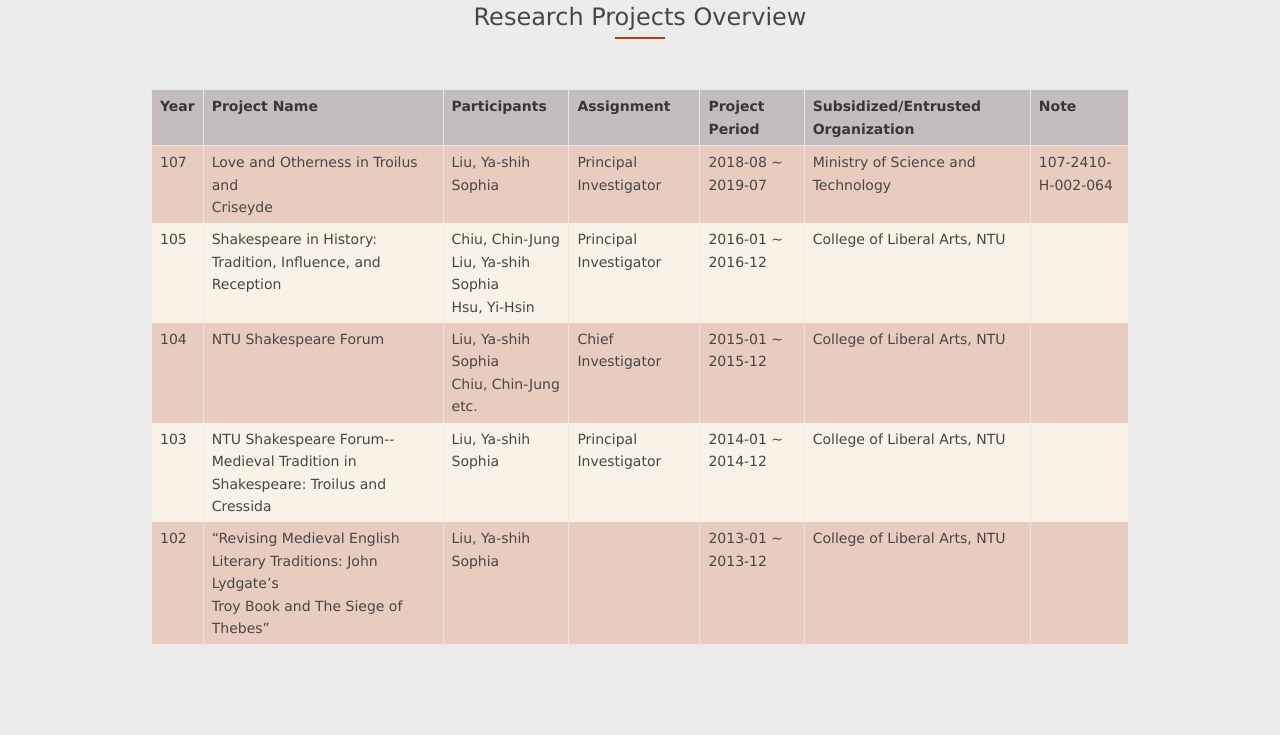
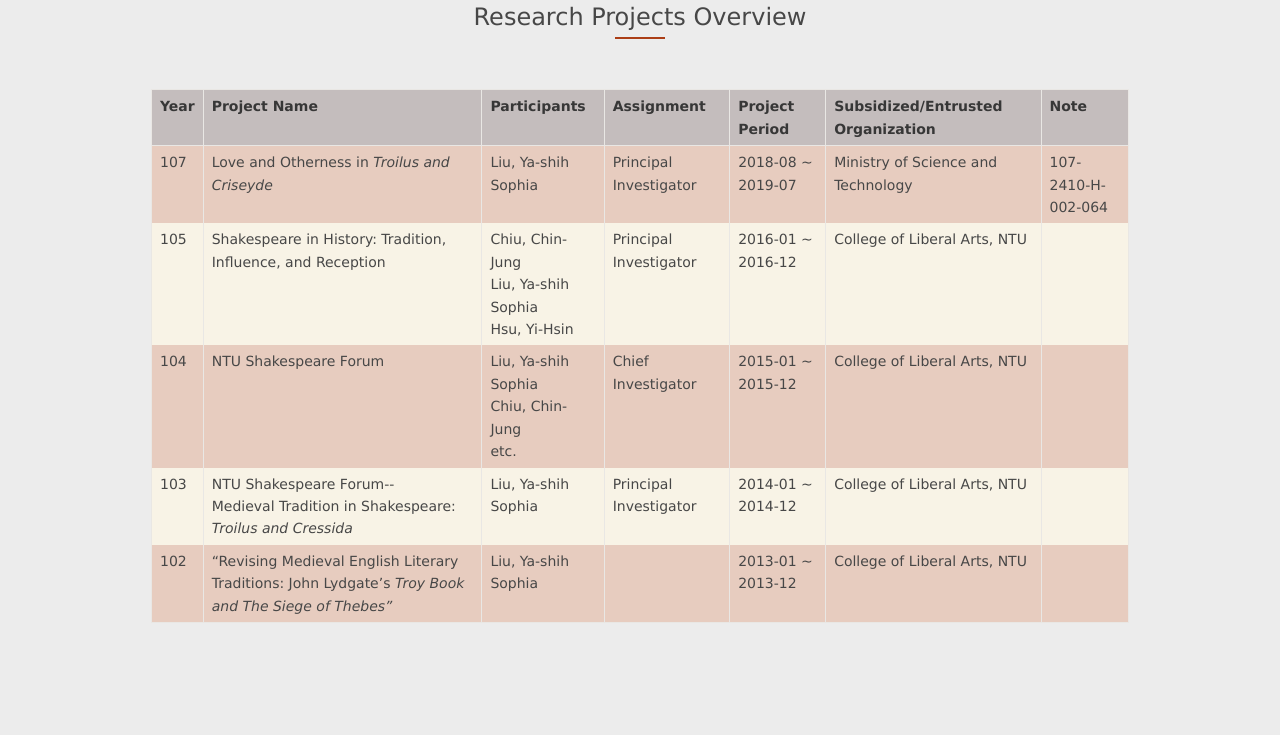
Before and after one commit to yashihliu/website, a plain HTML site: page research-project-eng.html in a window 1280 px wide. Shown: the part 513-1248 px from the top of the page. Drawn offline with Linux system fonts and the light colour scheme.

Commit message:
Update research-project-eng.html
typo

```diff
--- a/research-project-eng.html
+++ b/research-project-eng.html
@@ -128,7 +128,7 @@ Licence URI: http://www.os-templates.com/template-terms
           <tbody>
             <tr>
               <td>107</td>
-              <td>Love and Otherness in Troilus and </br>Criseyde</td>
+              <td>Love and Otherness in <i>Troilus and Criseyde</i></td>
               <td>Liu, Ya-shih Sophia</td>
               <td>Principal Investigator</td>
               <td>2018-08 ~ 2019-07</td>
@@ -162,7 +162,7 @@ Licence URI: http://www.os-templates.com/template-terms
             </tr>
             <tr>
               <td>103</td>
-              <td>NTU Shakespeare Forum--</br>Medieval Tradition in Shakespeare: Troilus and Cressida</td>
+              <td>NTU Shakespeare Forum--</br>Medieval Tradition in Shakespeare: <i>Troilus and Cressida</i></td>
               <td>Liu, Ya-shih Sophia</td>
               <td>Principal Investigator</td>
               <td>2014-01 ~ 2014-12</td>
@@ -172,7 +172,7 @@ Licence URI: http://www.os-templates.com/template-terms
             </tr>
             <tr>
                 <td>102</td>
-                <td>“Revising Medieval English Literary Traditions: John Lydgate’s </br>Troy Book and The Siege of Thebes”</td>
+                <td>“Revising Medieval English Literary Traditions: John Lydgate’s <i>Troy Book and The Siege of Thebes”</i></td>
                 <td>Liu, Ya-shih Sophia</td>
                 <td></td>
                 <td>2013-01 ~ 2013-12</td>
```
